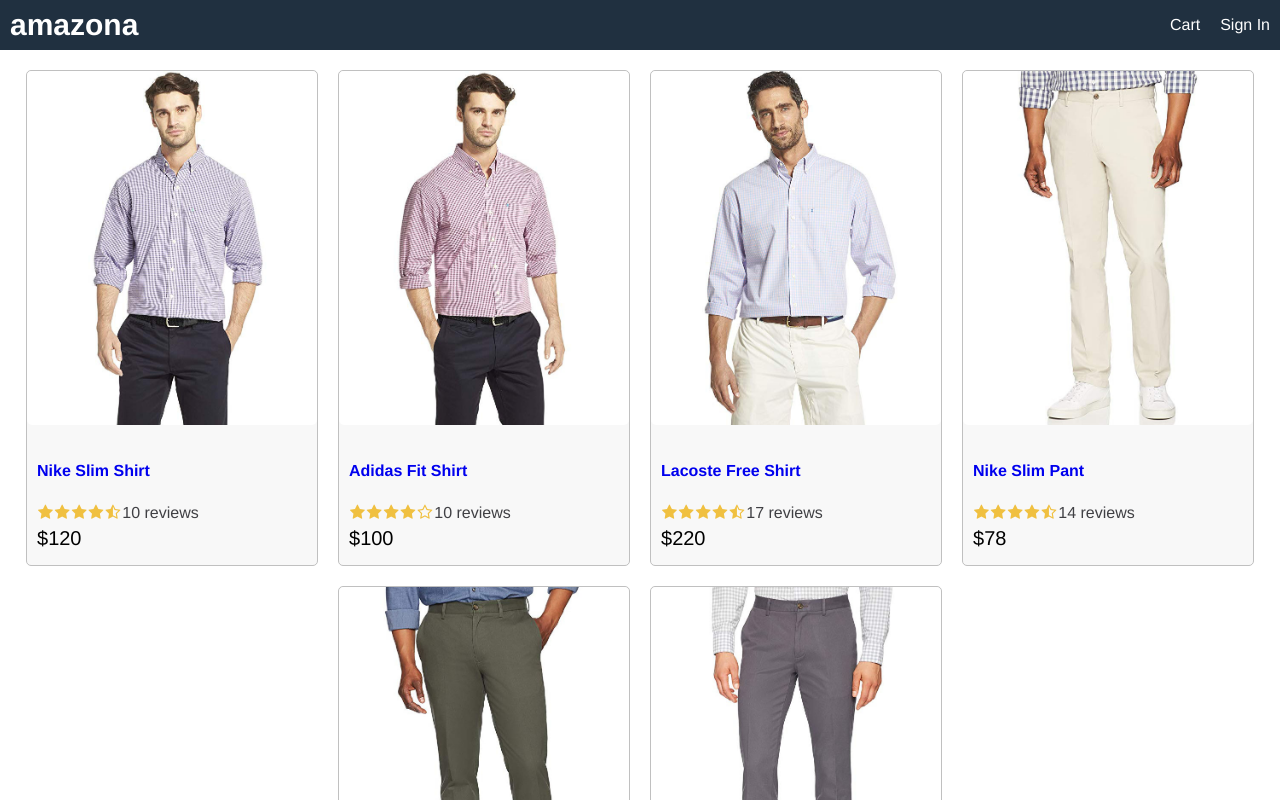
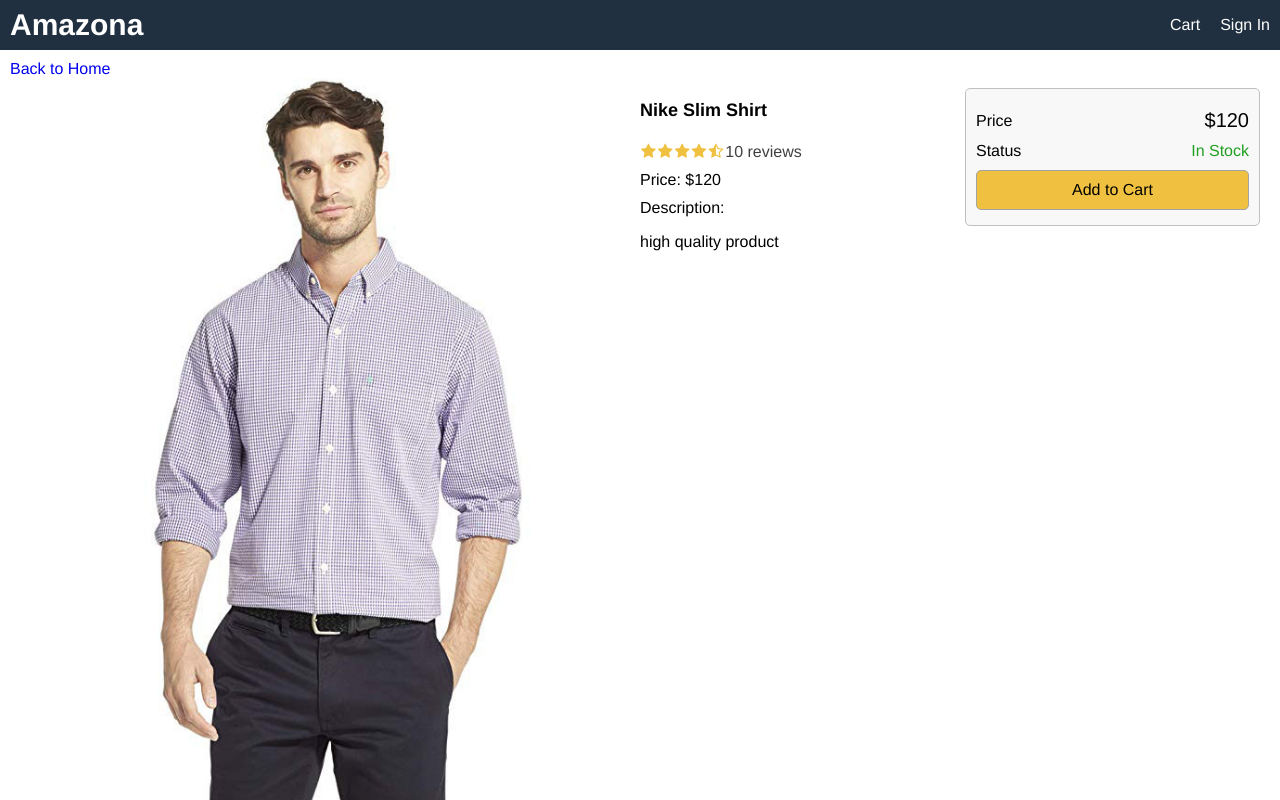
Before and after one commit to phihuynh94/amazona, a React (Create React App) app in the folder frontend/: page /product/1 in a window 1280 px wide. Shown: the top 800 px of the page. Built offline with nearby package versions, Linux system fonts and the light colour scheme.

Commit message:
product screen

```diff
--- a/frontend/package.json
+++ b/frontend/package.json
@@ -8,6 +8,7 @@
     "@testing-library/user-event": "^12.6.0",
     "react": "^17.0.1",
     "react-dom": "^17.0.1",
+    "react-router-dom": "^5.2.0",
     "react-scripts": "4.0.1",
     "web-vitals": "^0.2.4"
   },
--- a/frontend/src/App.js
+++ b/frontend/src/App.js
@@ -1,13 +1,16 @@
-import data from "./data";
-import Product from "./components/Product";
+import { BrowserRouter, Route } from "react-router-dom";
+
+import HomeScreen from "./screens/HomeScreen";
+import ProductScreen from "./screens/ProductScreen";
 
 function App() {
   return (
+    <BrowserRouter>
       <div className="grid-container">
         <header className="row">
           <div>
             <a className="brand" href="index.html">
-            amazona
+              Amazona
             </a>
           </div>
           <div>
@@ -16,16 +19,12 @@
           </div>
         </header>
         <main>
-        <div>
-          <div className="row center">
-            {data.products.map((product) => (
-              <Product product={product} key={product._id} />
-            ))}
-          </div>
-        </div>
+          <Route path="/" component={HomeScreen} exact />
+          <Route path="/product/:id" component={ProductScreen} />
         </main>
         <footer className="row center">All right reserved</footer>
       </div>
+    </BrowserRouter>
   );
 }
 
--- a/frontend/src/index.css
+++ b/frontend/src/index.css
@@ -10,7 +10,6 @@
   -webkit-font-smoothing: antialiased;
   -moz-osx-font-smoothing: grayscale;
 }
-
 #root {
   height: 100%;
 }
@@ -55,6 +54,45 @@
 a:hover {
   color: #ff8000;
 }
+ul {
+  padding: 0;
+  margin: 0;
+  list-style-type: none;
+}
+li {
+  margin-top: 1rem;
+}
+input,
+select,
+textarea,
+button {
+  padding: 1rem;
+  border-radius: 0.5rem;
+  border: 0.1rem #a4a4a4 solid;
+  font-size: 1.6rem;
+  font-family: Helvetica, Arial, sans-serif;
+  -webkit-font-smoothing: antialiased;
+  -moz-osx-font-smoothing: grayscale;
+}
+button {
+  background-color: #f8f8f8;
+  cursor: pointer;
+}
+input:hover,
+select:hover,
+textarea:hover,
+button:hover {
+  border: 0.1rem #404040 solid;
+}
+button.primary {
+  background-color: #f0c040;
+}
+button.block {
+  width: 100%;
+}
+button.small {
+  font-size: 1.2rem;
+}
 /* Header */
 header a {
   color: #ffffff;
@@ -65,6 +103,14 @@
   font-size: 3rem;
   font-weight: bold;
 }
+.badge {
+  background-color: #f02020;
+  color: #ffffff;
+  border-radius: 50%;
+  padding: 0.2rem 0.7rem;
+  font-size: 1.4rem;
+  margin-left: 0.2rem;
+}
 .row {
   display: flex;
   flex-wrap: wrap;
@@ -74,12 +120,77 @@
 .row.center {
   justify-content: center;
 }
+.row.top {
+  align-items: flex-start;
+}
+.row.start {
+  justify-content: flex-start;
+}
+.col-1 {
+  flex: 1 1 25rem;
+}
+.col-2 {
+  flex: 2 1 50rem;
+}
+.col-3 {
+  flex: 32 1 75rem;
+}
+.min-30 {
+  min-width: 30rem;
+}
+.p-1 {
+  padding: 1rem;
+}
+/* Aside */
+aside {
+  position: fixed;
+  width: 30rem;
+  height: 100%;
+  background-color: #efefef;
+  z-index: 1000;
+  transform: translateX(-30rem);
+  transition: all 0.5s;
+}
+aside.open {
+  transform: translateX(0);
+}
+button.open-sidebar {
+  font-size: 3rem;
+  padding: 0.2rem 0.5rem;
+  margin: 0 0.5rem;
+  background: none;
+  color: #ffffff;
+  cursor: pointer;
+}
+button.open-sidebar:hover {
+  border-color: #ffffff;
+}
+aside ul {
+  padding: 0;
+  list-style: none;
+}
+aside li {
+  display: flex;
+  justify-content: space-between;
+  padding: 1rem;
+}
+button.close-sidebar {
+  padding: 0.3rem 0.8rem;
+}
+
 /* Image */
 img {
   border-radius: 0.5rem;
 }
+img.small {
+  max-width: 5rem;
+  width: 100%;
+}
 img.medium {
   max-width: 29rem;
+  width: 100%;
+}
+img.large {
   width: 100%;
 }
 
@@ -104,7 +215,152 @@
   color: #f0c040;
   margin: 0.1rem;
 }
+.rating span:last-child {
+  color: #404040;
+}
+/* Alert */
+.loading {
+  display: block !important;
+}
+.success {
+  color: #20a020;
+}
+.danger {
+  color: #a02020;
+}
+.alert {
+  padding: 1rem;
+  border: 0.1rem solid transparent;
+  border-radius: 0.5rem;
+}
+.alert-info {
+  color: #2020a0;
+  background-color: #e0e0ff;
+}
+.alert-danger {
+  color: #a02020;
+  background-color: #ffe0e0;
+}
+.alert-success {
+  color: #20a020;
+  background-color: #eeffe0;
+}
+/* Form */
+.form {
+  max-width: 60rem;
+  margin: 0 auto;
+}
+.form > div {
+  display: flex;
+  flex-direction: column;
+  margin: 1rem;
+}
+.form label {
+  margin: 1rem 0;
+}
+/* Dropdown */
+.dropdown {
+  display: inline-block;
+  position: relative;
+}
+.dropdown-content {
+  position: absolute;
+  display: none;
+  right: 0;
+  min-width: 12rem;
+  padding: 1rem;
+  z-index: 1;
+  background-color: #203040;
+  margin: 0;
+  margin-top: 0.4rem;
+  border-radius: 0.5rem;
+}
+.dropdown:hover .dropdown-content {
+  display: block;
+}
+/* Checkout Steps */
+.checkout-steps > div {
+  border-top: 0.3rem #c0c0c0 solid;
+  color: #c0c0c0;
+  flex: 1;
+  padding: 1rem;
+  font-weight: bold;
+}
+.checkout-steps > div.active {
+  border-top-color: #f08000;
+  color: #f08000;
+}
+/* Table */
+.table {
+  width: 100%;
+  border-collapse: collapse;
+}
+.table tbody tr:nth-of-type(odd) {
+  background-color: #f4f4f4;
+}
+.table td,
+.table th {
+  text-align: left;
+  border: 0.1rem solid #e4e4e4;
+  padding: 0.5rem;
+}
+.table button {
+  margin: 0 0.2rem;
+}
+/* Carousel */
+.carousel .slide img {
+  max-width: 30rem;
+}
 
-.rating span:last-child {
-  color: #404044;
+/* Search */
+.search button {
+  border-radius: 0 0.5rem 0.5rem 0;
+  border-right: none;
+  margin-right: 0.5rem;
 }
+.search input {
+  border-radius: 0.5rem 0 0 0.5rem;
+  border-right: none;
+  margin-left: 0.5rem;
+}
+.active {
+  font-weight: bold;
+}
+
+/* Map */
+.full-container {
+  margin: -1rem;
+  height: calc(100% + 2rem);
+}
+.map-input-box {
+  box-sizing: border-box;
+  position: absolute;
+  left: 0;
+  right: 0;
+  margin: 0.5rem auto;
+  width: 25rem;
+  height: 4rem;
+  display: flex;
+}
+.map-input-box input {
+  border-radius: 1rem 0 0 1rem;
+  border-right: 0;
+}
+.map-input-box button {
+  border-radius: 0 1rem 1rem 0;
+  border-left: 0;
+}
+/* Pagination */
+.pagination a {
+  padding: 1rem;
+  margin: 0.5rem;
+  border-radius: 0.5rem;
+  border: 0.1rem #a4a4a4 solid;
+  font-size: 1.6rem;
+  font-family: Helvetica, Arial, sans-serif;
+  -webkit-font-smoothing: antialiased;
+  -moz-osx-font-smoothing: grayscale;
+}
+.pagination a.active {
+  font-weight: bold;
+}
--- /dev/null
+++ b/frontend/src/screens/HomeScreen.js
@@ -0,0 +1,18 @@
+import React from "react";
+
+import data from "../data";
+import Product from "../components/Product";
+
+const HomeScreen = () => {
+  return (
+    <div>
+      <div className="row center">
+        {data.products.map((product) => (
+          <Product product={product} key={product._id} />
+        ))}
+      </div>
+    </div>
+  );
+};
+
+export default HomeScreen;
--- /dev/null
+++ b/frontend/src/screens/ProductScreen.js
@@ -0,0 +1,67 @@
+import React from "react";
+import { Link } from "react-router-dom";
+
+import Rating from "../components/Rating";
+import data from "../data";
+
+const ProductScreen = ({ match }) => {
+  const product = data.products.find((x) => x._id === match.params.id);
+
+  if (!product) {
+    return <div>Product Not Found</div>;
+  }
+
+  return (
+    <div>
+      <Link to="/">Back to Home</Link>
+      <div className="row top">
+        <div className="col-2">
+          <img className="large" src={product.image} alt={product.name} />
+        </div>
+        <div className="col-1">
+          <ul>
+            <li>
+              <h1>{product.name}</h1>
+            </li>
+            <li>
+              <Rating rating={product.rating} numReviews={product.numReviews} />
+            </li>
+            <li>Price: ${product.price}</li>
+            <li>
+              Description: <p>{product.description}</p>
+            </li>
+          </ul>
+        </div>
+        <div className="col-1">
+          <div className="card card-body">
+            <ul>
+              <li>
+                <div className="row">
+                  <div>Price</div>
+                  <div className="price">${product.price}</div>
+                </div>
+              </li>
+              <li>
+                <div className="row">
+                  <div>Status</div>
+                  <div>
+                    {product.countInStock > 0 ? (
+                      <span className="success">In Stock</span>
+                    ) : (
+                      <span className="error">Unavailable</span>
+                    )}
+                  </div>
+                </div>
+              </li>
+              <li>
+                <button className="primary block">Add to Cart</button>
+              </li>
+            </ul>
+          </div>
+        </div>
+      </div>
+    </div>
+  );
+};
+
+export default ProductScreen;
```
Also changed, not shown: 1 other file (tests, documents, lock files or other folders). Lines whose indentation alone changed are shown as unchanged.
